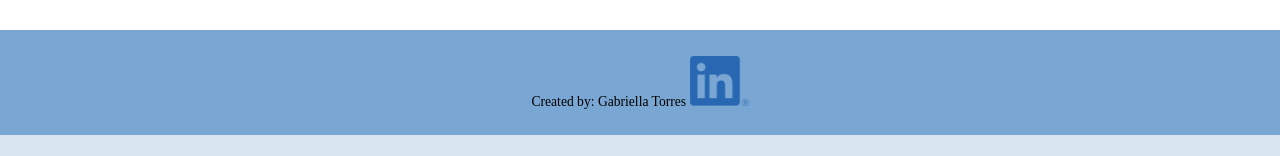
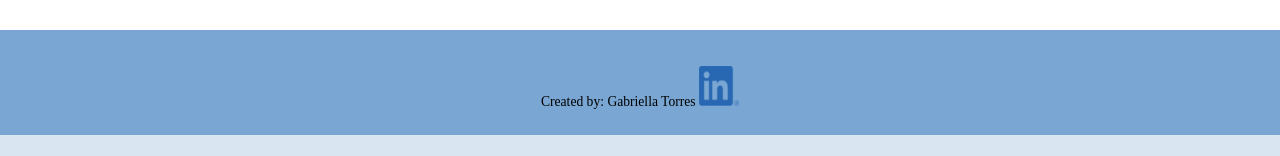
Before and after one commit to gonbyy/Chapter-11, a plain HTML site: page index.html in a window 1280 px wide. Shown: the part 348-504 px from the top of the page. Drawn offline with Linux system fonts and the light colour scheme.

Commit message:
Update apply11.css

```diff
--- a/apply11.css
+++ b/apply11.css
@@ -1,7 +1,7 @@
 /*
-    Student Name
-	File Name:
-	Current Date:
+    Student Name Gabriella Torress
+	File Name: apply11.css
+	Current Date: 4/18/26
 */
 
 /* CSS reset */
@@ -48,3 +48,9 @@ footer {
     padding: 2%;
     background-color: #79a6d2;
 }
+/* style rule for image*/
+img {
+width: 40px;
+height: 40px;
+margin-top: 10px;
+}
```
